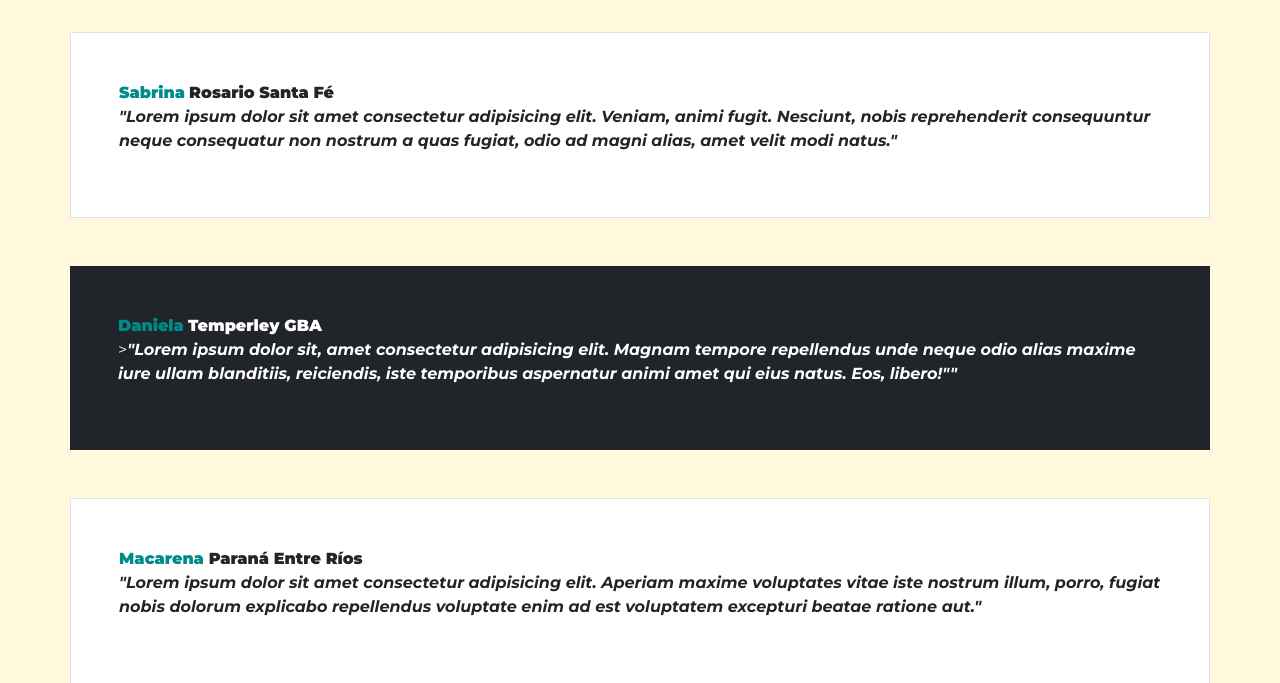
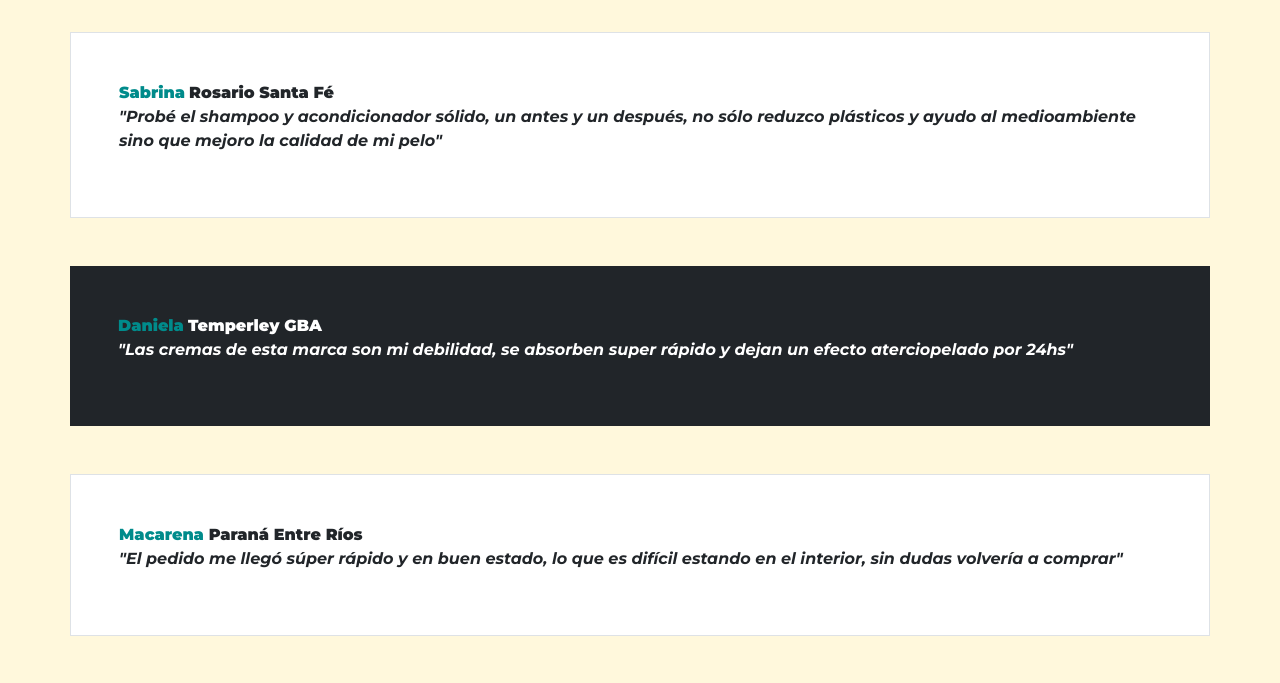
Before and after one commit to MACEVEDO90/EspacioCeleste, a website: page experiencias.html in a window 1280 px wide. Shown: the part 202-885 px from the top of the page. Drawn offline with nearby package versions, Linux system fonts and the light colour scheme.

Commit message:
modifico

```diff
--- a/SCSS/_global.scss
+++ b/SCSS/_global.scss
@@ -17,6 +17,7 @@ h1 {
 }
 h2 {
   color: $primary-color;
+  background-color: cornsilk;
 }
 head {
   font-family: "Montserrat", sans-serif;
--- a/SCSS/_navbar.scss
+++ b/SCSS/_navbar.scss
@@ -1,5 +1,4 @@
 ul {
-  background-color: darkcyan;
   cursor: pointer;
   padding: 0.5rem;
   border: none;
--- a/experiencias.html
+++ b/experiencias.html
@@ -117,26 +117,17 @@
     </header>
     <div class="container p-5 my-5 bg-white border"> <span class="subtitle--color"><strong>Sabrina</strong></span> <strong>Rosario Santa Fé</strong>
     </h2><p>
-    <em>"Lorem ipsum dolor sit amet consectetur
-      adipisicing elit. Veniam, animi fugit. Nesciunt, nobis reprehenderit
-      consequuntur neque consequatur non nostrum a quas fugiat, odio ad magni
-      alias, amet velit modi natus."</em></p>
+    <em>"Probé el shampoo y acondicionador sólido, un antes y un después, no sólo reduzco plásticos y ayudo al medioambiente sino que mejoro la calidad de mi pelo"</em></p>
     </div>
 
     <div class="container p-5 my-5 bg-dark text-white">
       <span class="subtitle--color"><strong>Daniela</strong></span> <strong>Temperley GBA</strong>
-    </h2> <p>><em>"Lorem ipsum dolor sit, amet consectetur
-      adipisicing elit. Magnam tempore repellendus unde neque odio alias maxime
-      iure ullam blanditiis, reiciendis, iste temporibus aspernatur animi amet
-      qui eius natus. Eos, libero!""</em></p>
+    </h2> <p><em>"Las cremas de esta marca son mi debilidad, se absorben super rápido y dejan un efecto aterciopelado por 24hs"</em></p>
     </div>
 
     <div class="container p-5 my-5 bg-white border">
       <span class="subtitle--color"><strong>Macarena </strong></span><strong>Paraná Entre Ríos</strong>
-    </h2> <p><em>"Lorem ipsum dolor sit amet consectetur
-      adipisicing elit. Aperiam maxime voluptates vitae iste nostrum illum,
-      porro, fugiat nobis dolorum explicabo repellendus voluptate enim ad est
-      voluptatem excepturi beatae ratione aut."</em></p>
+    </h2> <p><em>"El pedido me llegó súper rápido y en buen estado, lo que es difícil estando en el interior, sin dudas volvería a comprar"</em></p>
     </div>
 
     <footer class="bg-white pt-2">
```
Also changed, not shown: nosotros.html (+1 -1 lines), productos.html (+1 -0 lines), CSS/style.css, 1 other file.
